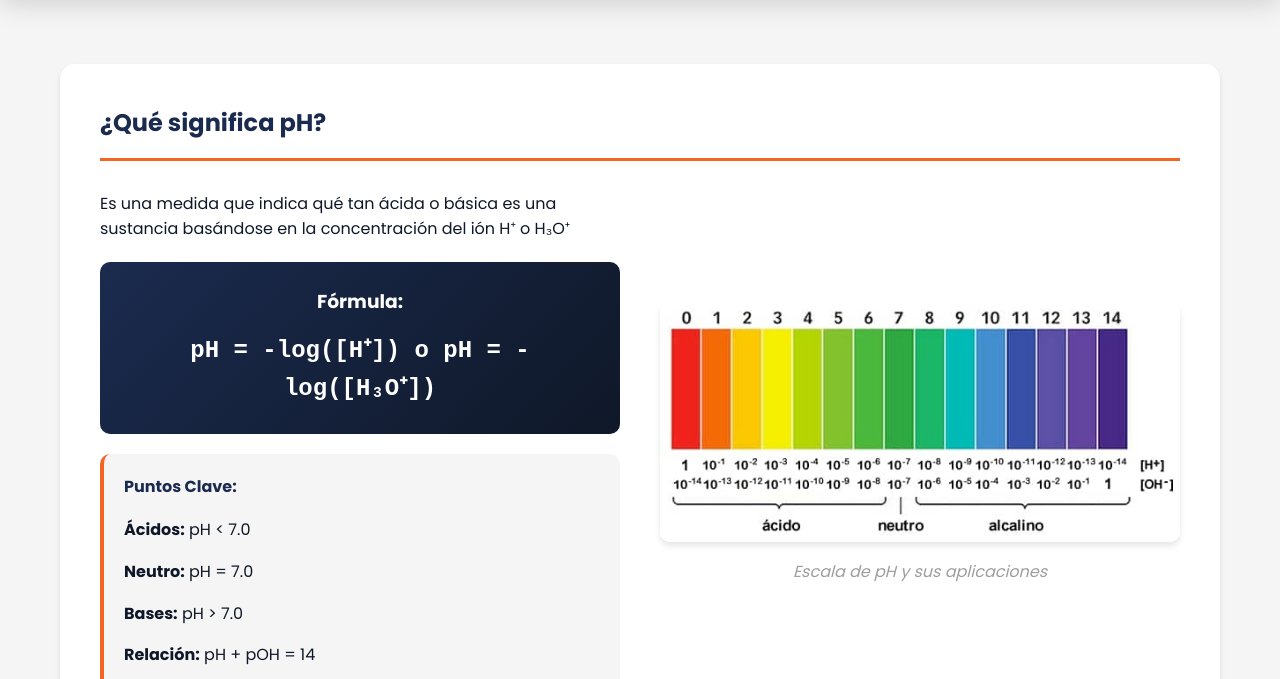
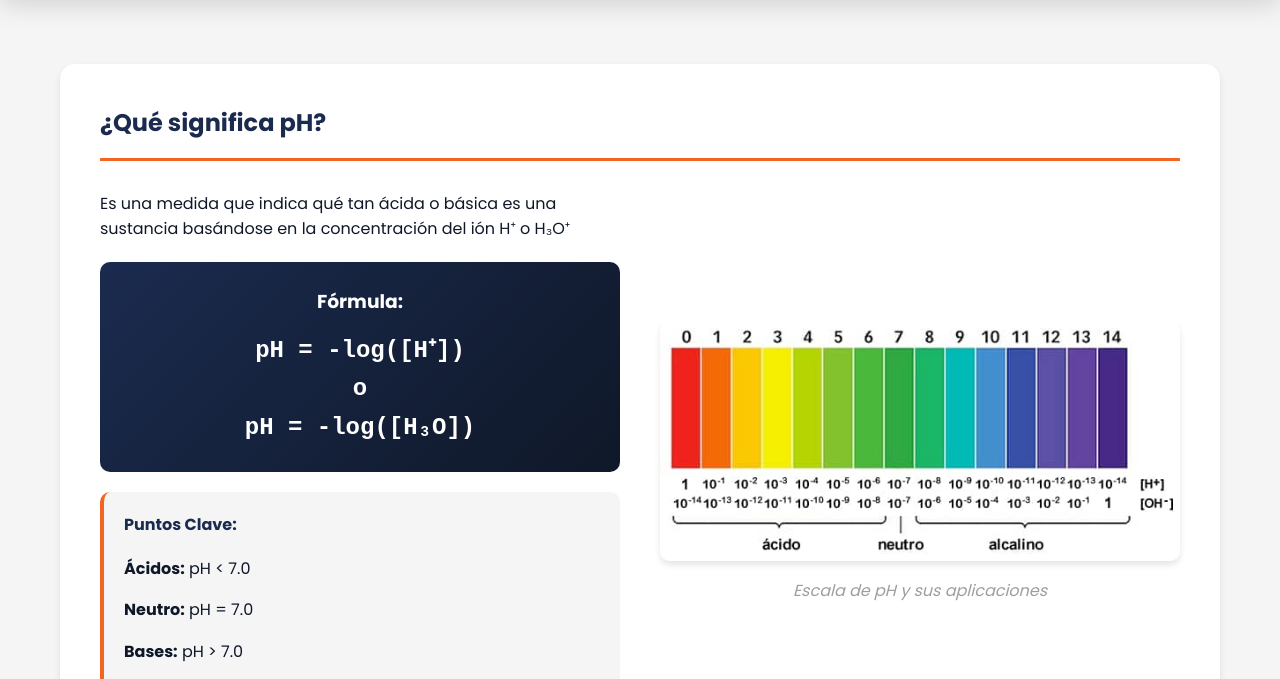
Before and after one commit to juanvelasco-svg/pH-y-control, a plain HTML site: page index.html in a window 1280 px wide. Both pictures are taken after a click on the button "Contenido". Shown: the part 99-778 px from the top of the page. Drawn offline with Linux system fonts and the light colour scheme.

Commit message:
Update index.html

```diff
--- a/index.html
+++ b/index.html
@@ -73,7 +73,11 @@
                         <p>Es una medida que indica qué tan ácida o básica es una sustancia basándose en la concentración del ión H⁺ o H₃O⁺</p>
                         <div class="formula-box">
                             <h3>Fórmula:</h3>
-                            <p class="formula">pH = -log([H⁺]) o pH = -log([H₃O⁺])</p>
+                            <p class="formula">
+                                pH = -log([H⁺])<br>
+                                o<br>
+                                pH = -log([H₃O])
+                            </p>
                         </div>
                         <div class="key-points">
                             <h4>Puntos Clave:</h4>
```
